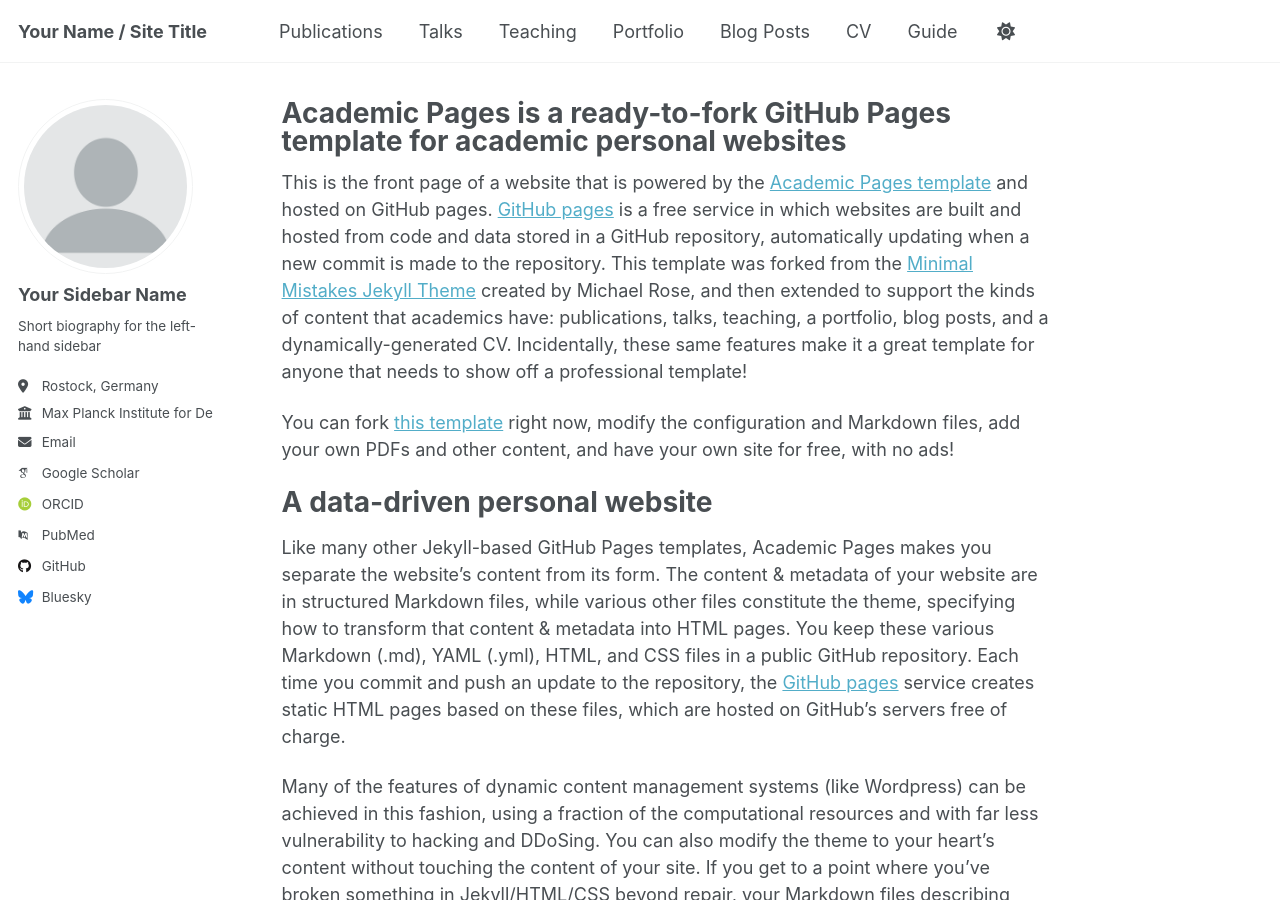
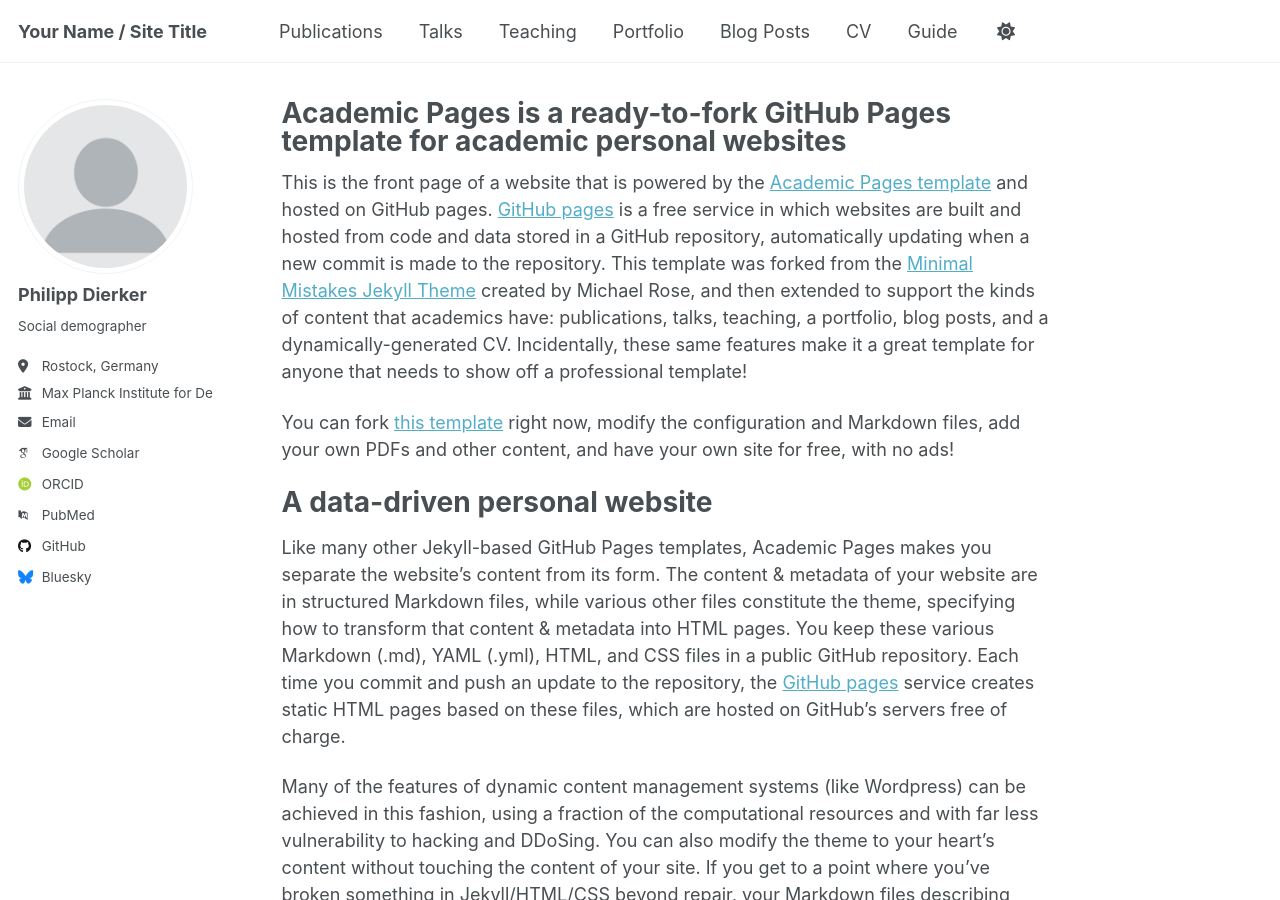
Before and after one commit to philippdierker/philippdierker.github.io, a Jekyll site: the page built from _pages/about.md, in a window 1280 px wide and 900 px high. Built offline with Jekyll 4.4.1, drawn with Linux system fonts in a browser that asks for light colours; some web fonts are replaced; a script that is not in the unit is left out.

Commit message:
Update _config.yml

```diff
--- a/_config.yml
+++ b/_config.yml
@@ -24,9 +24,9 @@
 author:
   # Biographic information
   avatar           : "profile.png"
-  name             : "Your Sidebar Name"
+  name             : "Philipp Dierker"
   pronouns         : # example: "she/her"
-  bio              : "Short biography for the left-hand sidebar"
+  bio              : "Social demographer"
   location         : "Rostock, Germany"
   employer         : "Max Planck Institute for Demographic Research"
   uri              : # URL
```
